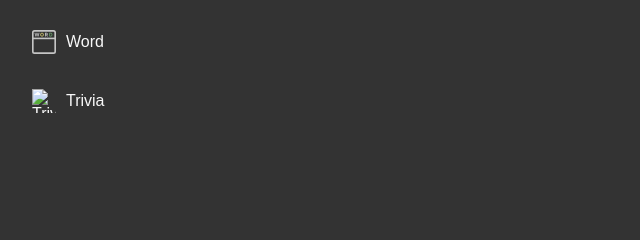
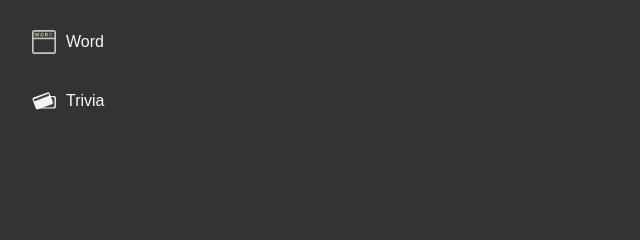
Before and after one commit to torinriley/miniGame, a plain HTML site: page trivia.html in a window 1280 px wide. Shown: the top 240 px of the page, 3-643 px from the left. Drawn offline with Linux system fonts and the light colour scheme.

Commit message:
Update trivia.html

```diff
--- a/trivia.html
+++ b/trivia.html
@@ -14,7 +14,7 @@
             <span>Word</span>
         </a>
         <a href="#trivia" class="nav-link">
-            <img src=icons/trivia-icon.svg" alt="Trivia Game Icon" class="nav-icon">
+            <img src="icons/trivia-icon.svg" alt="Trivia Game Icon" class="nav-icon">
             <span>Trivia</span>
         </a>
     </nav>
```
